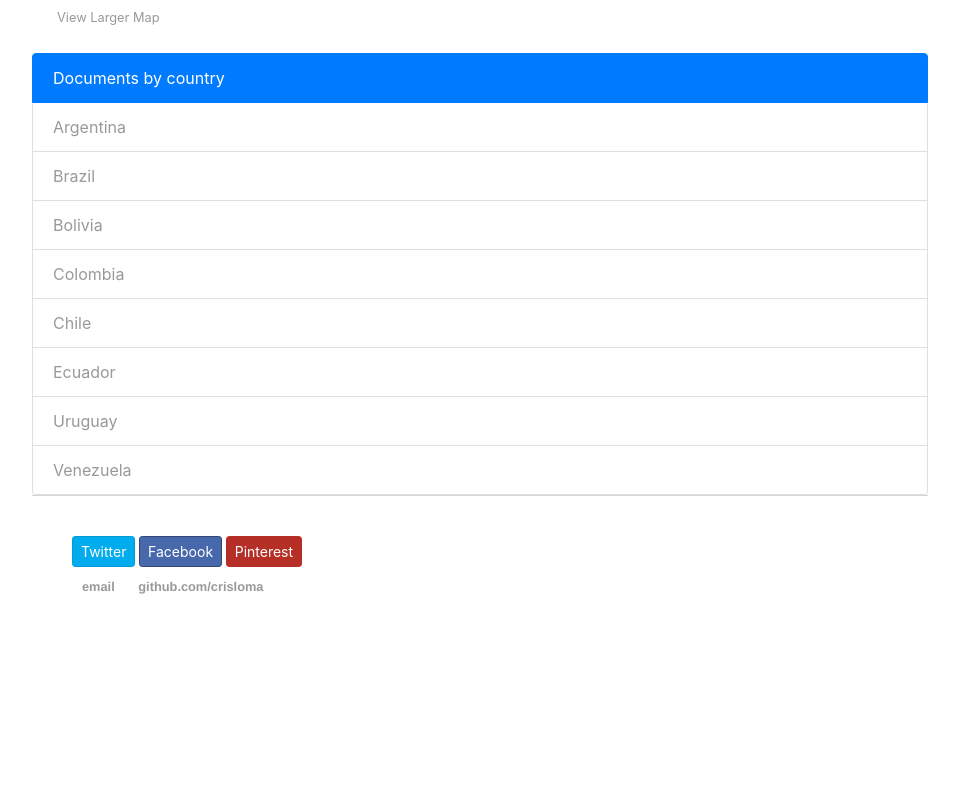
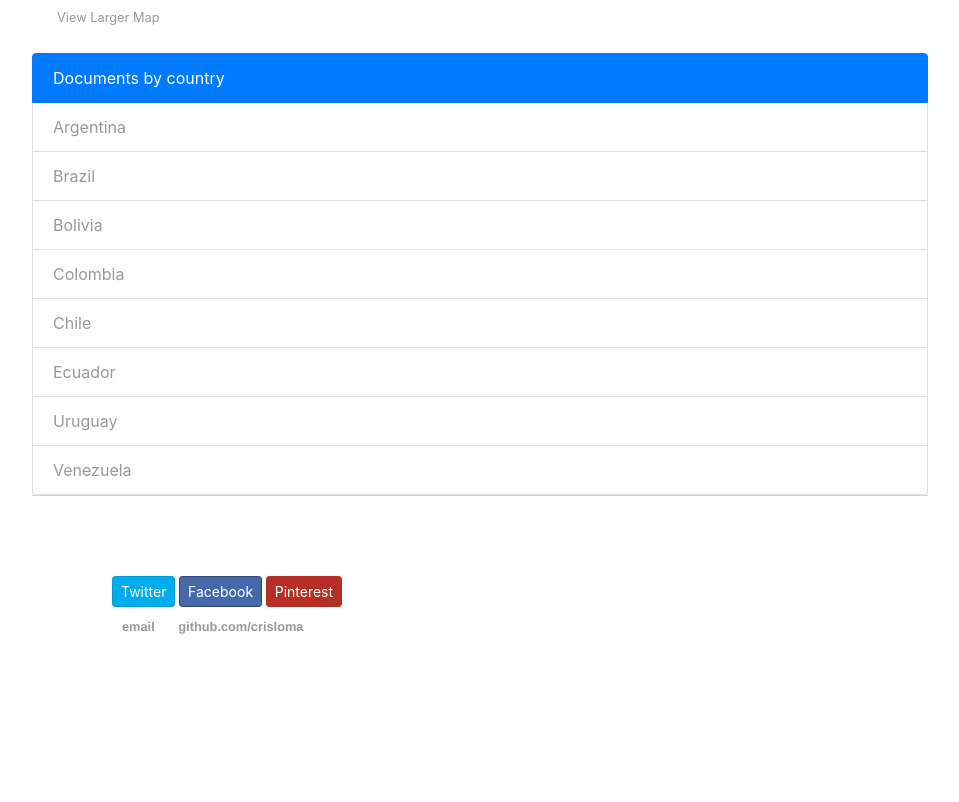
Before and after one commit to crisloma/crisloma.github.io, a Jekyll site: the page index.html, which Jekyll copies as it is, in a window 1280 px wide. Shown: the part 1511-2313 px from the top of the page, without its empty margins (160-1119 px from the left). Built offline with Jekyll 4.4.1, drawn with Linux system fonts in a browser that asks for light colours; before the commit the page ends 2233 px from its top, so only the background shows below that.

Commit message:
Update main.css

```diff
--- a/css/main.css
+++ b/css/main.css
@@ -128,7 +128,7 @@ p {
 footer {
     border-top: 1px solid #d5d5d5;
     font-size: .8em;
-	padding: 40px;
+	padding: 80px;
 
 }
 
```
